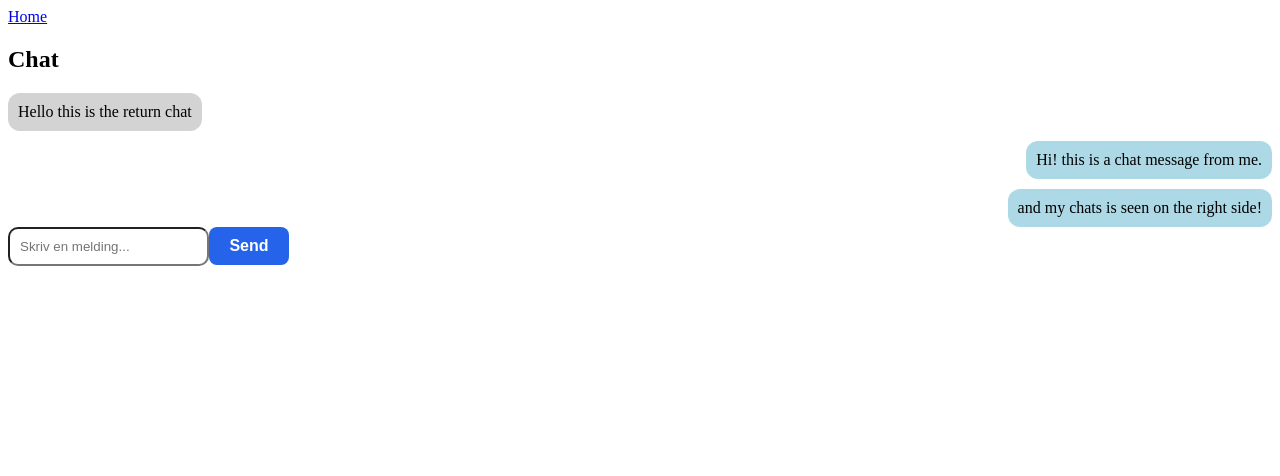
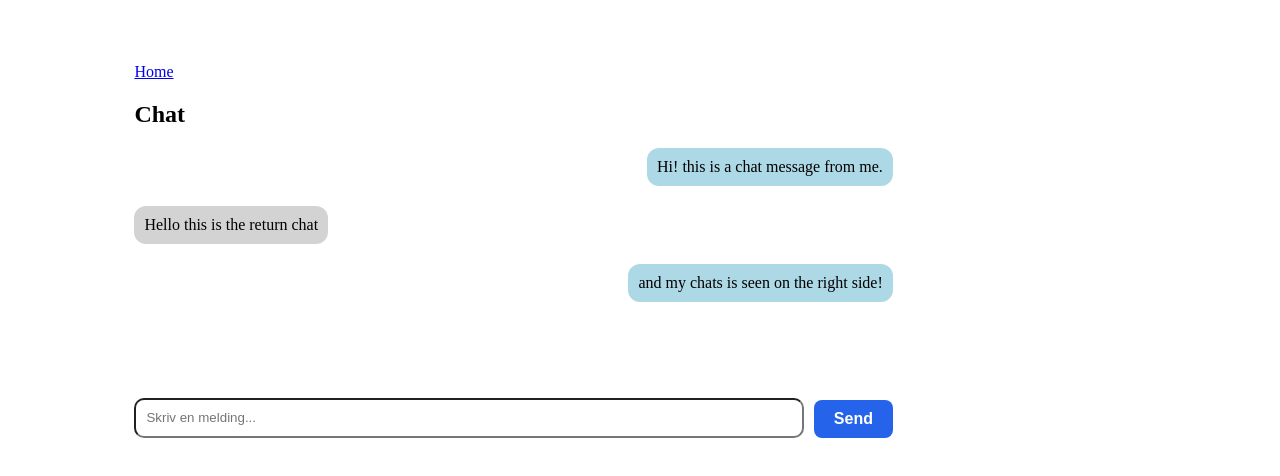
Before and after one commit to MohamedSuleiman/UDI_GRAD_PROJECT, a React (Vite) app in the folder frontend/: page /Chat in a window 1280 px wide. Shown: the top 476 px of the page. Built offline with nearby package versions, Linux system fonts and the light colour scheme.

Commit message:
fixed design of the pages

```diff
--- a/frontend/src/Pages/Chat/ChatPage.css
+++ b/frontend/src/Pages/Chat/ChatPage.css
@@ -1,7 +1,14 @@
+.chat {
+  width: 60%;
+  margin: 40px;
+  margin-left: 10%;
+  margin-top: 5%;
+}
+
 .chats {
   display: flex;
   flex-direction: column;
-  gap: 10px;
+  gap: 20px;
 }
 
 .message {
@@ -20,10 +27,29 @@
   background-color: lightblue;
 }
 
+.messageInput {
+  display: flex;
+  justify-content: flex-end;
+  align-items: flex-end;
+  gap: 10px;
+  margin-top: 20px;
+}
+
 .messageInput input {
-  flex: 1;
+  width: 90%;
+  height: 40px;
   padding: 10px;
   border-radius: 10px;
+  box-sizing: border-box;
+  margin-top: 10%;
+}
+
+.messageInput textarea {
+  width: 500px;
+  height: 50px;
+  padding: 10px;
+  border-radius: 10px;
+  resize: vertical;
 }
 
 .messageInput .mainButton {
--- a/frontend/src/Pages/Chat/ChatPage.tsx
+++ b/frontend/src/Pages/Chat/ChatPage.tsx
@@ -10,8 +10,8 @@ export function ChatPage() {
       </nav>
       <h2>Chat</h2>
       <div className="chats">
+        <div className="message me">Hi! this is a chat message from me.</div>
         <div className="message answer">Hello this is the return chat</div>
-        <div className="message me">Hi! this is a chat message from me.</div>
         <div className="message me">
           and my chats is seen on the right side!
         </div>
--- a/frontend/src/Pages/CreateUser/CreateUser.tsx
+++ b/frontend/src/Pages/CreateUser/CreateUser.tsx
@@ -34,15 +34,15 @@ function CreateUserForm({ onCreated }: CreateUserFormProps) {
           <div className="formFill">
             <label>First Name</label>
             <Field
-              id="name"
-              name="name"
+              id="firstname"
+              name="firstname"
               placeholder="Your First Name..."
               type="text"
             />
             <label>Last Name</label>
             <Field
-              id="name"
-              name="name"
+              id="lastname"
+              name="lastname"
               placeholder="Your Last Name..."
               type="text"
             />
```
